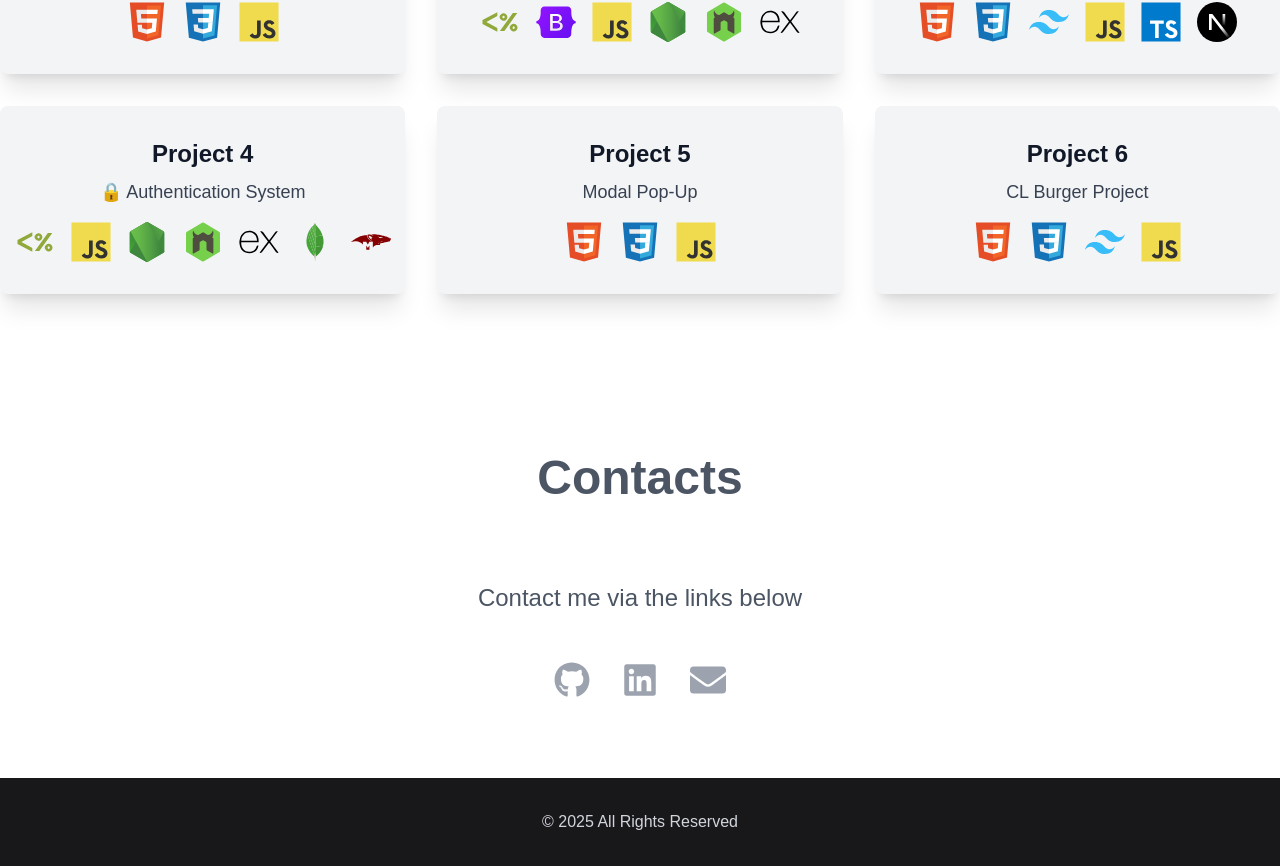
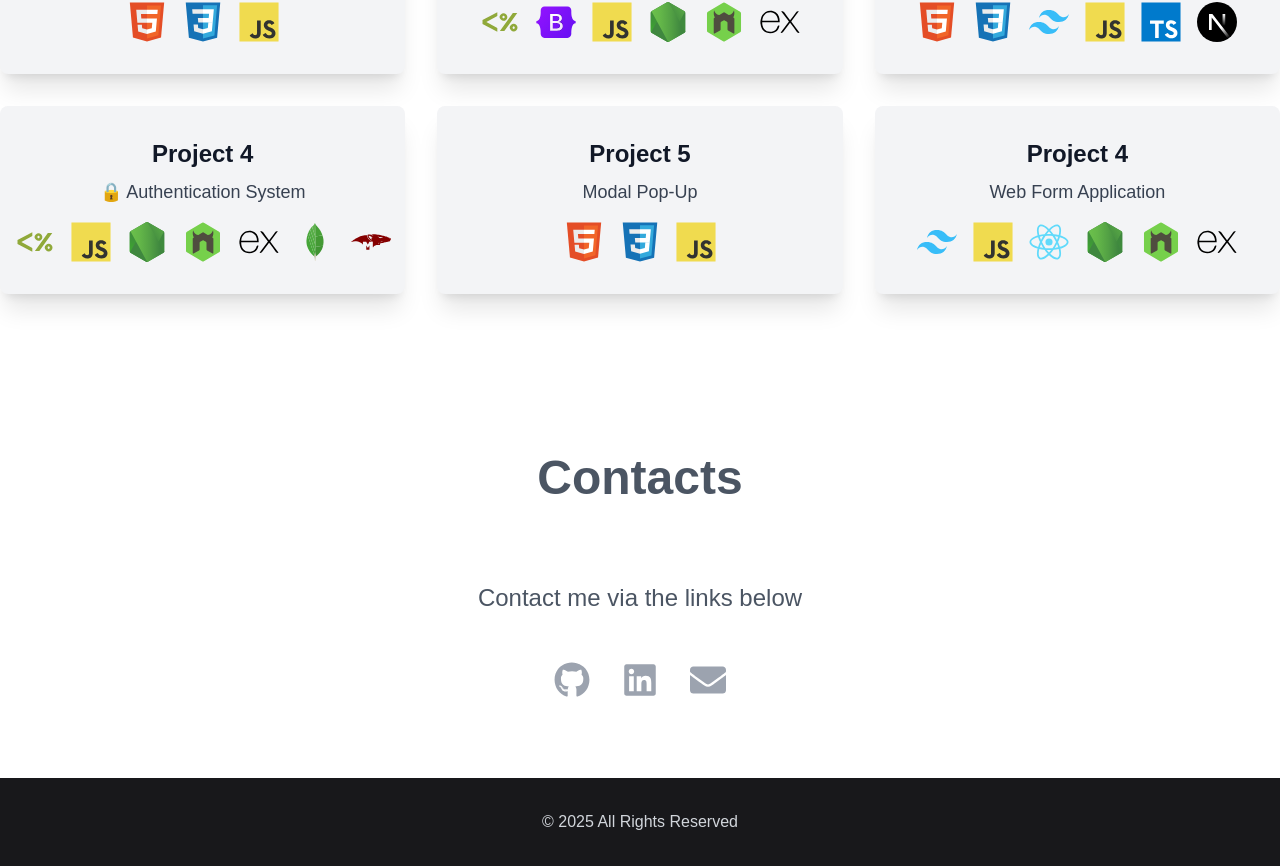
Before and after one commit to abreuclariana/my-portifolio, a Next.js app: page / in a window 1280 px wide. Shown: the part 3909-4775 px from the top of the page. Built offline with nearby package versions, Linux system fonts and the light colour scheme.

Commit message:
replacing project

```diff
--- a/src/app/components/Projects.tsx
+++ b/src/app/components/Projects.tsx
@@ -65,14 +65,16 @@ export function Projects() {
             ]
         },
         {
-            name: "Project 6",
-            description: "CL Burger Project",
-            link: "https://github.com/abreuclariana/hamburger-shop-delivery",
+            name: "Project 4",
+            description: "Web Form Application",
+            link: "https://github.com/abreuclariana/web-form-application",
             technologies: [
-                "/img/html5-original.svg",
-                "/img/css3-original.svg",
                 "/img/tailwindcss-logo.svg",
-                "/img/javascript-original.svg"
+                "/img/javascript-original.svg",
+                "/img/react-original.svg",
+                "/img/nodejs-original.svg",
+                "/img/nodemon-original.svg",
+                "/img/express-original.svg",
             ]
         },
     ];
```
